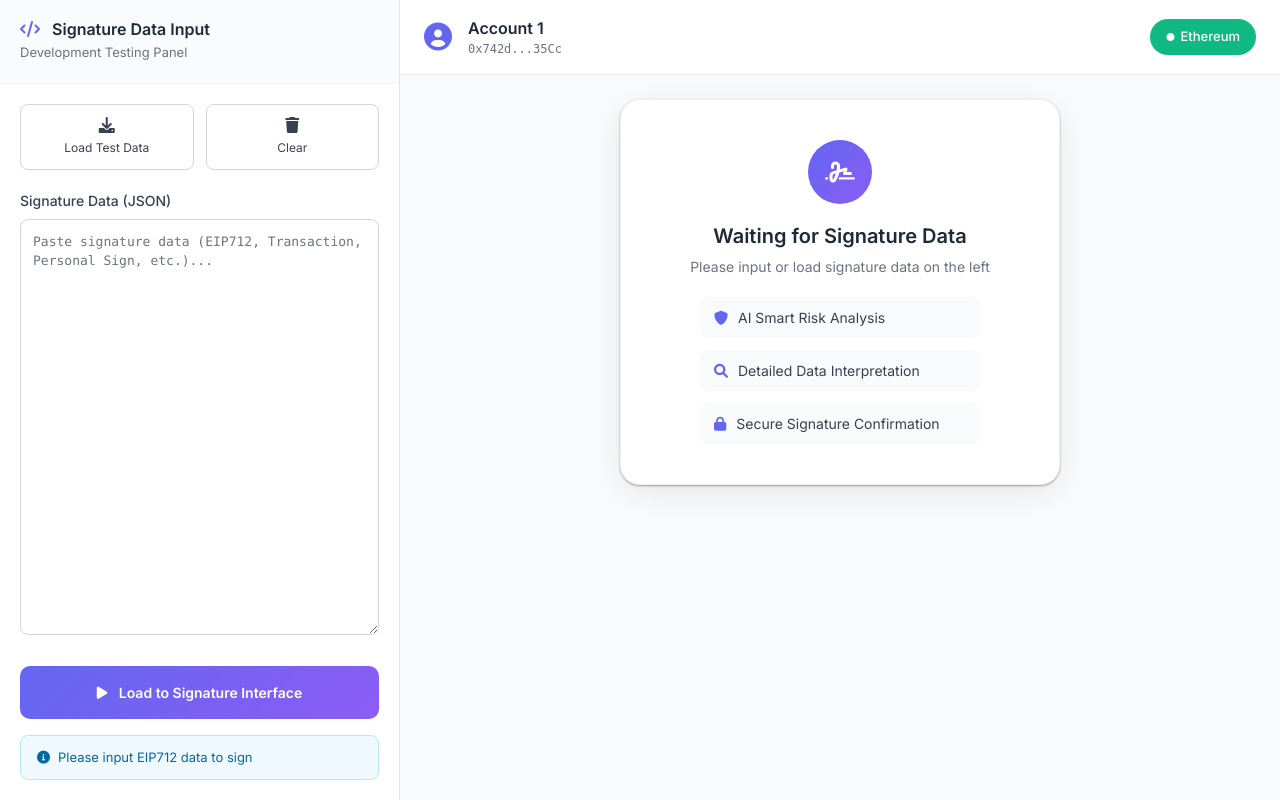
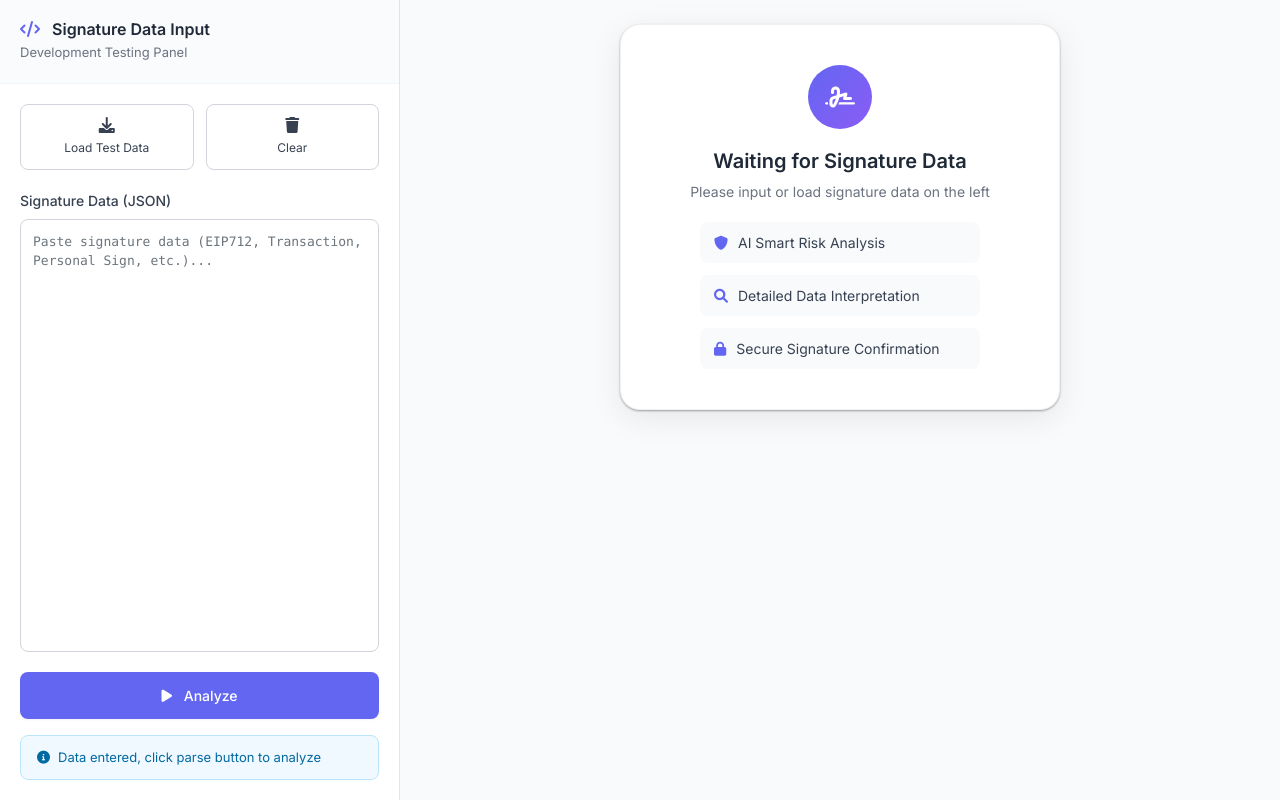
Before and after one commit to qCanoe/Web3-Signature-Decoder, a Flask app: page / in a window 1280 px wide. Run offline with Flask 2, Linux system fonts and the light colour scheme; some libraries are stand-ins or nearby versions.

Commit message:
11.27 update frontend

```diff
--- a/src/core/config.py
+++ b/src/core/config.py
@@ -39,7 +39,8 @@ class Config:
         "permanent": 25,
         "phishing": 60,
         "blind_signing": 50,
-        "unknown_contract": 20
+        "unknown_contract": 20,
+        "trusted_contract": -10  # Reduce risk for trusted contracts
     }
 
     # Financial thresholds
--- a/src/core/processing/structure.py
+++ b/src/core/processing/structure.py
@@ -264,7 +264,7 @@ class StructureParser:
         decoded = ir.decoded_call or ir.metadata.get("decoded_call", {})
         decoded_params = decoded.get("parameters", {}) if decoded else {}
 
-        if ir.action_type == "approve":
+        if ir.action_type in ["approve", "authorization", "permit"]:
             spender = decoded_params.get("spender") or decoded_params.get("param_0") or params.get("spender")
             value = decoded_params.get("amount") or decoded_params.get("param_1") or params.get("value") or params.get("amount")
             if spender:
--- a/src/web/static/css/style.css
+++ b/src/web/static/css/style.css
@@ -99,6 +99,9 @@ body {
 .input-section {
     flex: 1;
     margin-bottom: 20px;
+    display: flex;
+    flex-direction: column;
+    min-height: 0; /* Allows flex item to shrink below content size */
 }
 
 .input-section label {
@@ -116,8 +119,9 @@ body {
     border-radius: 8px;
     font-size: 13px;
     font-family: 'SF Mono', Monaco, monospace;
-    resize: vertical;
-    min-height: 200px;
+    resize: none;
+    flex: 1;
+    height: 100%;
 }
 
 .form-control:focus {
@@ -139,21 +143,23 @@ body {
 /* Parse Button */
 .btn-parse {
     width: 100%;
-    padding: 16px;
-    background: linear-gradient(135deg, #6366f1, #8b5cf6);
+    padding: 12px;
+    background: #6366f1;
     color: white;
-    border: none;
-    border-radius: 10px;
-    font-weight: 600;
+    border: 1px solid transparent;
+    border-radius: 8px;
+    font-weight: 500;
     font-size: 14px;
     cursor: pointer;
-    transition: all 0.3s;
+    transition: all 0.2s ease;
     margin-bottom: 16px;
+    box-shadow: 0 1px 2px rgba(0, 0, 0, 0.05);
 }
 
 .btn-parse:hover {
-    transform: translateY(-2px);
-    box-shadow: 0 8px 20px rgba(99, 102, 241, 0.3);
+    background: #4f46e5;
+    transform: translateY(-1px);
+    box-shadow: 0 4px 6px -1px rgba(0, 0, 0, 0.1), 0 2px 4px -1px rgba(0, 0, 0, 0.06);
 }
 
 .btn-parse i {
--- a/src/web/templates/index.html
+++ b/src/web/templates/index.html
@@ -50,35 +50,19 @@
                 <!-- Parse Button -->
                 <button class="btn-parse" onclick="parseSignature()">
                     <i class="fas fa-play"></i>
-                    Load to Signature Interface
+                    Analyze
                 </button>
 
                 <!-- Input Status -->
                 <div class="input-status" id="inputStatus">
                     <i class="fas fa-info-circle"></i>
-                    <span>Please input EIP712 data to sign</span>
+                    <span>Data entered, click parse button to analyze</span>
                 </div>
             </div>
         </div>
 
         <!-- Right Signature Panel -->
         <div class="signature-panel">
-            <!-- Wallet Header -->
-            <div class="wallet-header">
-                <div class="wallet-info">
-                    <div class="wallet-avatar">
-                        <i class="fas fa-user-circle"></i>
-                    </div>
-                    <div class="wallet-details">
-                        <div class="account-name">Account 1</div>
-                        <div class="account-address">0x742d...35Cc</div>
-                    </div>
-                    <div class="network-badge">
-                        <i class="fas fa-circle"></i> Ethereum
-                    </div>
-                </div>
-            </div>
-
             <!-- Signature Card Container -->
             <div class="signature-card-container">
                 <div class="signature-card">
```
Also changed, not shown: other parts of src/web/static/css/style.css (+27 -5 lines), src/core/output/highlighter.py (+12 -6 lines), src/core/processing/interpreter.py (+43 -1 lines), src/core/processing/risk.py (+8 -2 lines).
